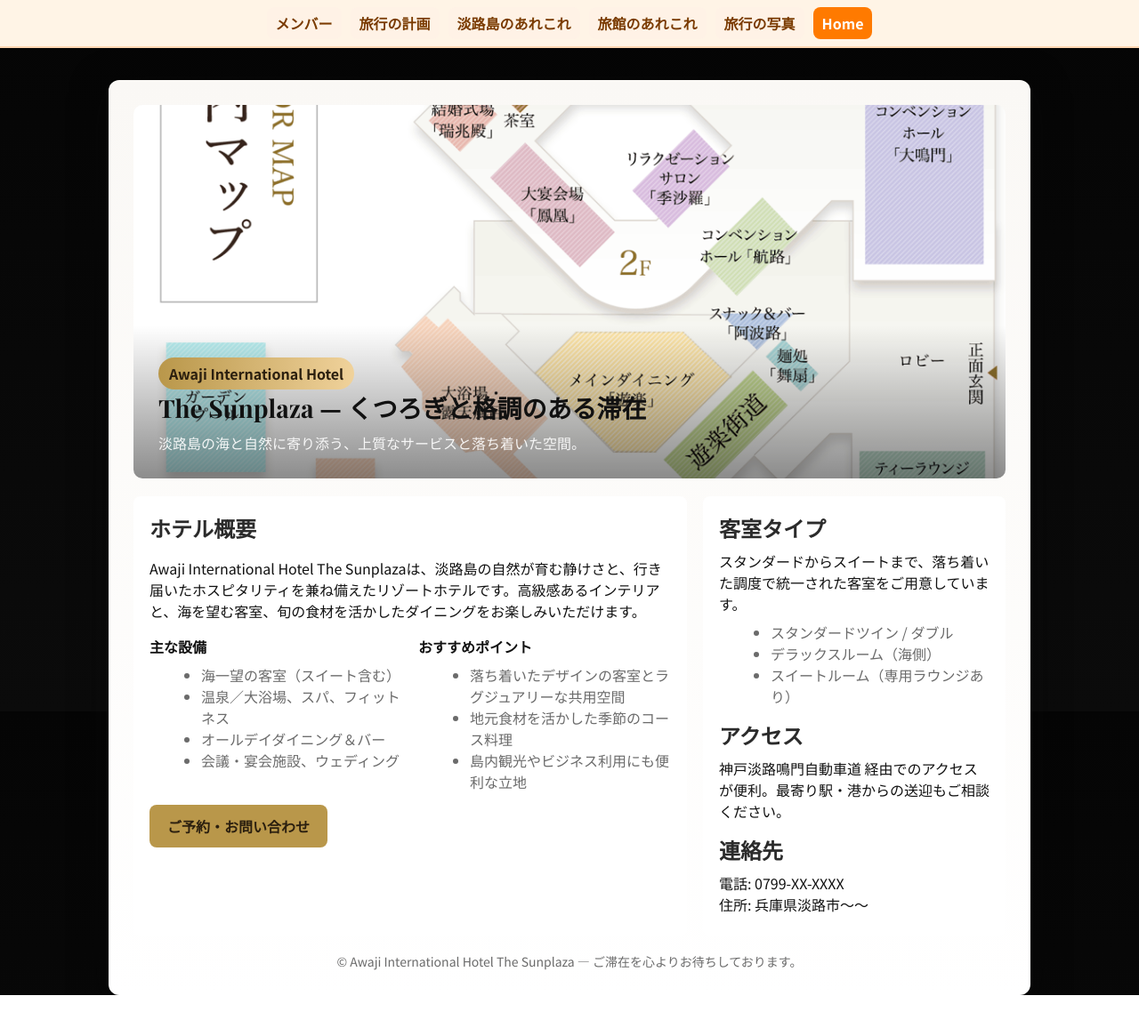
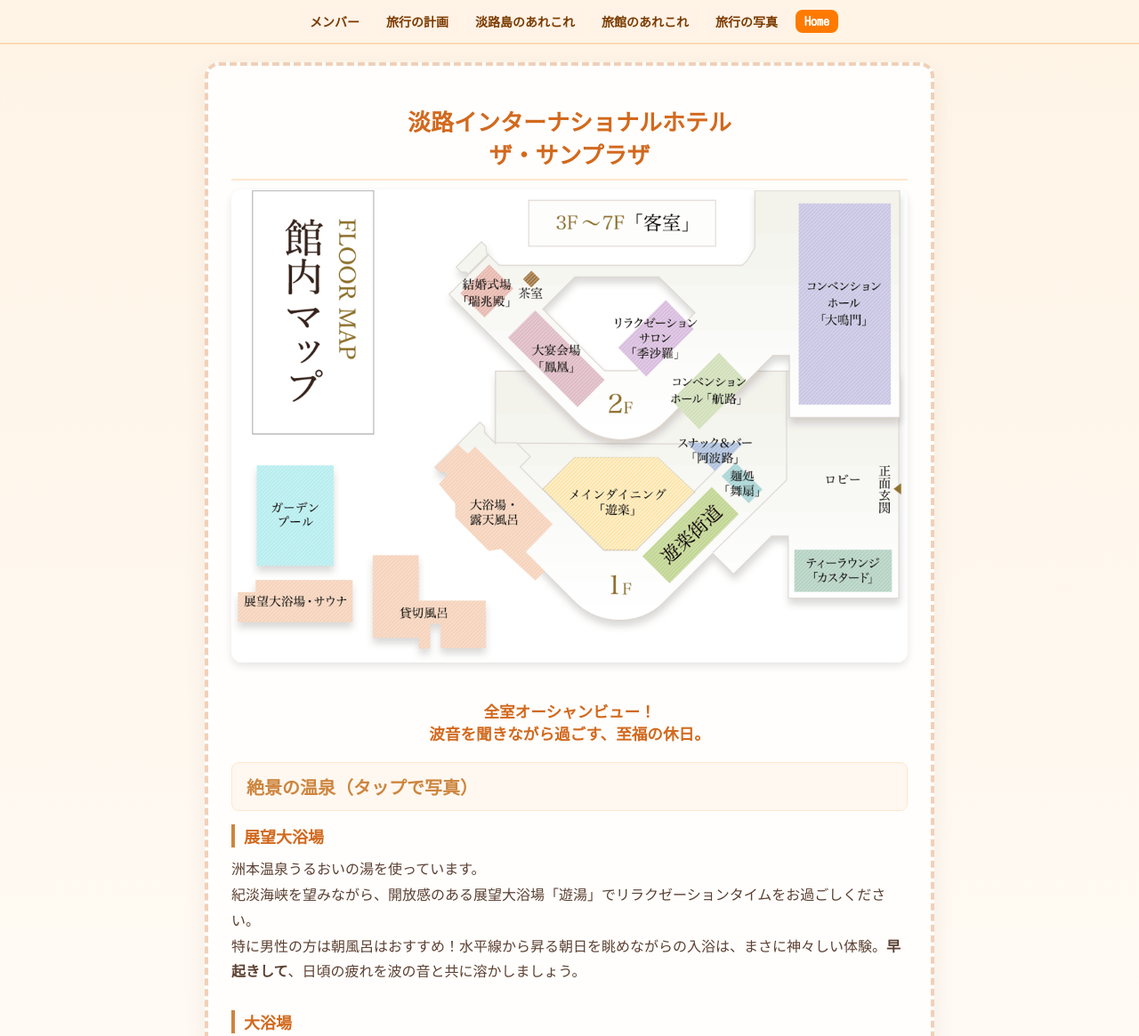
Before and after one commit to Mohehehe/tabi.awaji.family, a plain HTML site: page hotel.html in a window 1280 px wide. Shown: the top 1165 px of the page at 89% size. Before the commit the page ends 1119 px from the top, so only its background shows below. Drawn offline with nearby package versions, Linux system fonts and the light colour scheme.

Commit message:
Update hotel.html

```diff
--- a/hotel.html
+++ b/hotel.html
@@ -1,52 +1,185 @@
-<!doctype html>
+<!DOCTYPE html>
 <html lang="ja">
 <head>
-	<meta charset="utf-8">
-	<meta name="viewport" content="width=device-width,initial-scale=1">
-	<title>Awaji International Hotel The Sunplaza</title>
-	<link href="https://fonts.googleapis.com/css2?family=Playfair+Display:wght@400;700&family=Noto+Sans+JP:wght@300;400;700&display=swap" rel="stylesheet">
+    <meta charset="UTF-8">
+    <meta name="viewport" content="width=device-width, initial-scale=1.0">
+    <title>旅館のあれこれ</title>
+    <link href="https://fonts.googleapis.com/css2?family=Kosugi+Maru&family=Caveat:wght@400;700&display=swap" rel="stylesheet">
     <style>
-		:root{--bg:#0b0b0b;--card:#faf8f5;--gold:#b9974a;--muted:#6b6b6b}
-		html,body{height:100%;margin:0;font-family:'Noto Sans JP',sans-serif;background:linear-gradient(180deg,#050505 0%,#0b0b0b 100%);color:#111}
-		.wrap{max-width:980px;margin:36px auto;padding:28px;background:linear-gradient(180deg,var(--card),#fff);border-radius:12px;box-shadow:0 10px 40px rgba(6,6,6,0.6);}
-		.hero{position:relative;border-radius:10px;overflow:hidden}
-		.hero img{width:100%;height:340px;object-fit:cover;display:block}
-		.hero .overlay{position:absolute;left:0;right:0;bottom:0;padding:28px;background:linear-gradient(180deg,transparent,rgba(0,0,0,0.45));color:#fff}
-		h1{font-family:'Playfair Display',serif;margin:0;font-size:28px;color:#111}
-		.tag{display:inline-block;padding:6px 12px;background:linear-gradient(90deg,var(--gold),#f0d29b);color:#2b1f0f;border-radius:20px;font-weight:700;margin-top:8px}
-		.content{display:grid;grid-template-columns:1fr;gap:18px;margin-top:20px}
-		.section{padding:18px;border-radius:8px;background:#fff}
-		.section h2{margin:0 0 8px 0;font-family:'Playfair Display',serif;color:#2b2b2b}
-		.row{display:flex;gap:18px;align-items:start}
-		.col{flex:1}
-		ul{margin:8px 0 0 18px;color:var(--muted)}
-		.cta{display:inline-block;margin-top:14px;padding:12px 20px;border-radius:8px;background:var(--gold);color:#2b1f0f;font-weight:700;text-decoration:none}
-		footer{margin-top:18px;text-align:center;color:var(--muted);font-size:14px}
-		@media(min-width:880px){.content{grid-template-columns:1fr 340px}.hero img{height:420px}}
-		/* Top index nav — orange palette */
-		.top-index{background:#fff4e6;padding:8px 12px;border-bottom:2px solid #ffd8b3;position:sticky;top:0;z-index:999}
-		.top-index .menu{max-width:980px;margin:0 auto;display:flex;gap:10px;flex-wrap:wrap;align-items:center;justify-content:center}
-		.top-index a{display:inline-block;padding:6px 10px;border-radius:8px;text-decoration:none;color:#7a3b00;background:rgba(255,242,230,0.8);font-weight:700}
-		.top-index a.home{background:#ff7a00;color:#fff}
-		.top-index a:hover{transform:translateY(-2px);box-shadow:0 6px 12px rgba(255,138,0,0.12)}
-
-		/* Responsive tweaks */
-		@media (max-width:880px){
-			.wrap{margin:18px;padding:18px}
-			.hero img{height:auto}
-			h1{font-size:20px}
-			.tag{font-size:14px;padding:6px 10px}
-			.row{flex-direction:column;gap:12px}
-			.content{grid-template-columns:1fr}
-			.top-index .menu{gap:6px;padding:6px}
-			.top-index a{font-size:13px;padding:6px 8px}
+        :root {
+            --primary: #d2691e;
+            --accent: #cd853f;
+            --bg-color: #fff4e6;
+            --paper: #fffefc;
+            --text: #5c4033;
         }
 
-		@media (max-width:420px){
-			.wrap{padding:12px;margin:12px}
-			h1{font-size:18px}
-			.tag{font-size:12px}
-			.footer{font-size:13px}
+        body {
+            font-family: 'Kosugi Maru', sans-serif;
+            background-color: var(--bg-color);
+            background-image: linear-gradient(#fff4e6, #fff);
+            margin: 0;
+            padding: 0;
+            color: var(--text);
+            min-height: 100vh;
+        }
+
+        /* ナビゲーション */
+        .top-index {
+            background: #fff4e6;
+            padding: 8px 12px;
+            border-bottom: 2px solid #ffd8b3;
+            position: sticky;
+            top: 0;
+            z-index: 999;
+        }
+        .top-index .menu {
+            max-width: 980px;
+            margin: 0 auto;
+            display: flex;
+            gap: 10px;
+            flex-wrap: wrap;
+            align-items: center;
+            justify-content: center;
+        }
+        .top-index a {
+            display: inline-block;
+            padding: 6px 10px;
+            border-radius: 8px;
+            text-decoration: none;
+            color: #7a3b00;
+            background: rgba(255, 242, 230, 0.8);
+            font-weight: 700;
+            font-size: 14px;
+        }
+        .top-index a.home {
+            background: #ff7a00;
+            color: #fff;
+        }
+
+        .wrap {
+            max-width: 820px;
+            margin: 20px auto;
+            padding: 0 12px;
+        }
+
+        .card {
+            background: var(--paper);
+            border-radius: 16px;
+            padding: 26px;
+            border: 4px dashed rgba(210, 105, 30, 0.3);
+            box-shadow: 0 8px 24px rgba(92, 64, 51, 0.08);
+            margin-bottom: 30px;
+        }
+
+        h1 {
+            color: var(--primary);
+            text-align: center;
+            font-size: 26px;
+            margin-bottom: 10px;
+            border-bottom: 2px solid #ffe6cc;
+            padding-bottom: 10px;
+        }
+
+        .intro-text {
+            text-align: center;
+            font-weight: bold;
+            color: #d2691e;
+            font-size: 1.1em;
+            margin: 20px 0;
+        }
+
+        /* セクションごとの枠 */
+        .section-block {
+            margin-bottom: 30px;
+            padding-bottom: 20px;
+            border-bottom: 1px solid #ffe6cc;
+        }
+        .section-block:last-child {
+            border-bottom: none;
+        }
+
+        /* タップできる見出し */
+        .toggle-header {
+            color: var(--accent);
+            font-size: 20px;
+            background: #fff8f0;
+            padding: 12px 16px;
+            border-radius: 8px;
+            cursor: pointer;
+            display: flex;
+            align-items: center;
+            justify-content: space-between;
+            transition: background 0.2s;
+            user-select: none;
+            border: 1px solid #ffe6cc;
+            margin-bottom: 15px;
+        }
+
+        .toggle-header:hover {
+            background: #ffe0b2;
+        }
+
+        .toggle-header::after {
+            content: '';
+            font-size: 18px;
+            transition: transform 0.3s;
+        }
+
+        /* 写真エリア（最初は隠す） */
+        .hidden-photo {
+            display: none;
+            margin: 10px 0 20px 0;
+            animation: fadeIn 0.4s ease;
+        }
+
+        .hidden-photo img {
+            width: 100%;
+            border-radius: 8px;
+            box-shadow: 0 4px 8px rgba(0,0,0,0.1);
+            display: block;
+        }
+
+        @keyframes fadeIn {
+            from { opacity: 0; transform: translateY(-10px); }
+            to { opacity: 1; transform: translateY(0); }
+        }
+
+        /* 説明文（常に表示） */
+        .description h3 {
+            color: var(--primary);
+            margin: 0 0 10px 0;
+            font-size: 18px;
+            border-left: 4px solid var(--accent);
+            padding-left: 10px;
+        }
+
+        .description p {
+            line-height: 1.8;
+            margin: 0;
+            font-size: 16px;
+        }
+
+        .btn-link {
+            display: block;
+            background-color: var(--primary);
+            color: white;
+            text-align: center;
+            padding: 15px;
+            text-decoration: none;
+            border-radius: 50px;
+            font-weight: bold;
+            margin: 40px auto 20px;
+            max-width: 300px;
+            box-shadow: 0 4px 10px rgba(210, 105, 30, 0.3);
+            transition: transform 0.2s;
+        }
+
+        @media (max-width: 820px) {
+            .top-index .menu { gap: 6px; padding: 6px; }
+            .top-index a { font-size: 12px; padding: 6px 8px; }
+            h1 { font-size: 22px; }
+            .card { padding: 18px; }
         }
     </style>
 </head>
@@ -61,64 +194,116 @@
             <a href="https://mohehehe.github.io/tabi.awaji.family/" class="home">Home</a>
         </div>
     </nav>
-	<main class="wrap">
-		<header class="hero">
-			<img src="hotelguide.png" alt="Awaji International Hotel The Sunplaza - ホテルガイド">
-			<div class="overlay">
-				<div class="tag">Awaji International Hotel</div>
-				<h1>The Sunplaza — くつろぎと格調のある滞在</h1>
-				<p style="margin:8px 0 0;color:rgba(255,255,255,0.9)">淡路島の海と自然に寄り添う、上質なサービスと落ち着いた空間。</p>
+
+    <div class="wrap">
+        <div class="card">
+            <h1>淡路インターナショナルホテル<br>ザ・サンプラザ</h1>
+
+            <img src="hotelguide.png" alt="旅館の外観" style="width: 100%; height: auto; border-radius: 12px; box-shadow: 0 4px 10px rgba(0,0,0,0.1); margin-bottom: 20px;">
+
+            <p class="intro-text">
+                全室オーシャンビュー！<br>
+                波音を聞きながら過ごす、至福の休日。
+            </p>
+
+            <div class="section-block">
+                <h2 class="toggle-header" onclick="togglePhoto('photo-onsen')"> 絶景の温泉（タップで写真）</h2>
+
+                <div id="photo-onsen" class="hidden-photo">
+                    <img src="onsen.jpg" alt="温泉の写真">
+                    <p style="font-size:12px; text-align:center; color:#999; margin-top:5px;">※写真はイメージです</p>
+
+                    <p style="text-align: center; background: #fff5f5; padding: 10px; border-radius: 8px; border: 1px solid #ffcccc; color: #c00; font-size: 0.9em; line-height: 1.6; font-weight: bold;">
+                        ＊注意＊<br>
+                        展望大浴場のみ利用時間あり<br>
+                        利用時間：男女入れ替え制<br>
+                        男性：5：30～8：30<br>
+                        女性：15：00～22：00
+                    </p>
                 </div>
-		</header>
 
-		<section class="content">
-			<article class="section">
-				<h2>ホテル概要</h2>
-				<p>Awaji International Hotel The Sunplazaは、淡路島の自然が育む静けさと、行き届いたホスピタリティを兼ね備えたリゾートホテルです。高級感あるインテリアと、海を望む客室、旬の食材を活かしたダイニングをお楽しみいただけます。</p>
+                <div class="description">
+                    <h3>展望大浴場</h3>
+                    <p>
+                        洲本温泉うるおいの湯を使っています。<br>
+                        紀淡海峡を望みながら、開放感のある展望大浴場「遊湯」でリラクゼーションタイムをお過ごしください。<br>
+                        特に男性の方は朝風呂はおすすめ！水平線から昇る朝日を眺めながらの入浴は、まさに神々しい体験。<b>早起きして</b>、日頃の疲れを波の音と共に溶かしましょう。<br>
+                        <br>
+                    </p>
+                </div>
 
-				<div class="row" style="margin-top:12px">
-					<div class="col">
-						<h3 style="margin:0;font-size:16px">主な設備</h3>
-						<ul>
-							<li>海一望の客室（スイート含む）</li>
-							<li>温泉／大浴場、スパ、フィットネス</li>
-							<li>オールデイダイニング＆バー</li>
-							<li>会議・宴会施設、ウェディング</li>
-						</ul>
+                <div class="description">
+                    <h3>大浴場</h3>
+                    <p>
+                        大浴場では、広々とした空間で心も体もゆったりとおくつろぎいただけます。<br>
+                        設備も充実しており、サウナ,打たせ湯,気泡風呂,露天風呂と日常のストレスから解き放たれる至福の時間をお過ごしください。<br>
+                        <br>
+                    </p>
                 </div>
-					<div class="col">
-						<h3 style="margin:0;font-size:16px">おすすめポイント</h3>
-						<ul>
-							<li>落ち着いたデザインの客室とラグジュアリーな共用空間</li>
-							<li>地元食材を活かした季節のコース料理</li>
-							<li>島内観光やビジネス利用にも便利な立地</li>
-						</ul>
+
+                <div class="description">
+                    <h3>Japanese 温泉</h3>
+                    <p>
+                        <strong>洲本温泉うるおいの湯</strong><br>
+                        腰痛症、神経痛、五十肩、打撲、捻挫、胃腸機能の低下、軽症高血圧、糖尿病、痔、ストレスによる諸症状、病後回復期、疲労回復、健康促進など様々な効能があります。<br>
+
+                    </p>
+                </div>
+
+            </div>
+
+            <div class="section-block">
+                <h2 class="toggle-header" onclick="togglePhoto('photo-food')"> 淡路の美食（タップで写真）</h2>
+
+                <div id="photo-food" class="hidden-photo">
+                    <img src="food.jpg" alt="料理の写真">
+                    <p style="font-size:12px; text-align:center; color:#999; margin-top:5px;">※写真はイメージです</p>
+                </div>
+
+                <div class="description">
+                    <h3>御食国（みけつくに）の恵み</h3>
+                    <p>
+                        古くから皇室に食材を献上してきた「食の宝庫」淡路島。<br>
+                        冬の味覚の王様「3年とらふぐ」や、甘くて柔らかい「淡路島玉ねぎ」、そして新鮮な魚介類。<br>
+                        地元の旬の素材を活かした会席料理は、目でも舌でも楽しめる芸術品です。
+                    </p>
                 </div>
             </div>
 
-				<a class="cta" href="#reserve">ご予約・お問い合わせ</a>
-			</article>
+            <div class="section-block">
+                <h2 class="toggle-header" onclick="togglePhoto('photo-room')"> お部屋と施設（タップで写真）</h2>
 
-			<aside class="section">
-				<h2>客室タイプ</h2>
-				<p style="margin:6px 0">スタンダードからスイートまで、落ち着いた調度で統一された客室をご用意しています。</p>
-				<ul>
-					<li>スタンダードツイン / ダブル</li>
-					<li>デラックスルーム（海側）</li>
-					<li>スイートルーム（専用ラウンジあり）</li>
-				</ul>
+                <div id="photo-room" class="hidden-photo">
+                    <img src="room.jpg" alt="部屋の写真">
+                    <p style="font-size:12px; text-align:center; color:#999; margin-top:5px;">※写真はイメージです</p>
+                </div>
 
-				<h2 style="margin-top:14px">アクセス</h2>
-				<p style="margin:6px 0">神戸淡路鳴門自動車道 経由でのアクセスが便利。最寄り駅・港からの送迎もご相談ください。</p>
+                <div class="description">
+                    <h3>全室オーシャンビューの贅沢</h3>
+                    <p>
+                        お部屋に入った瞬間、窓いっぱいに広がる青い海。<br>
+                        和の寛ぎと、リゾートの開放感が融合した空間です。<br>
+                        館内には広々としたロビーや売店も完備。お土産選びもゆっくり楽しめます。
+                        「何もしない贅沢」をここで味わいましょう。
+                    </p>
+                </div>
+            </div>
 
-				<h2 style="margin-top:14px">連絡先</h2>
-				<p style="margin:6px 0">電話: 0799-XX-XXXX<br>住所: 兵庫県淡路市〜〜</p>
-			</aside>
-		</section>
+            <a href="https://www.the-sunplaza.co.jp/" target="_blank" class="btn-link">公式サイトを見る</a>
 
-		<footer>
-			© Awaji International Hotel The Sunplaza — ご滞在を心よりお待ちしております。
-		</footer>
-	</main>
+        </div>
+    </div>
+
+    <script>
+        function togglePhoto(id) {
+            var photoDiv = document.getElementById(id);
+            // 表示状態を切り替え
+            if (photoDiv.style.display === "block") {
+                photoDiv.style.display = "none";
+            } else {
+                photoDiv.style.display = "block";
+            }
+        }
+    </script>
 </body>
 </html>
```
Lines whose indentation alone changed are shown as unchanged.
